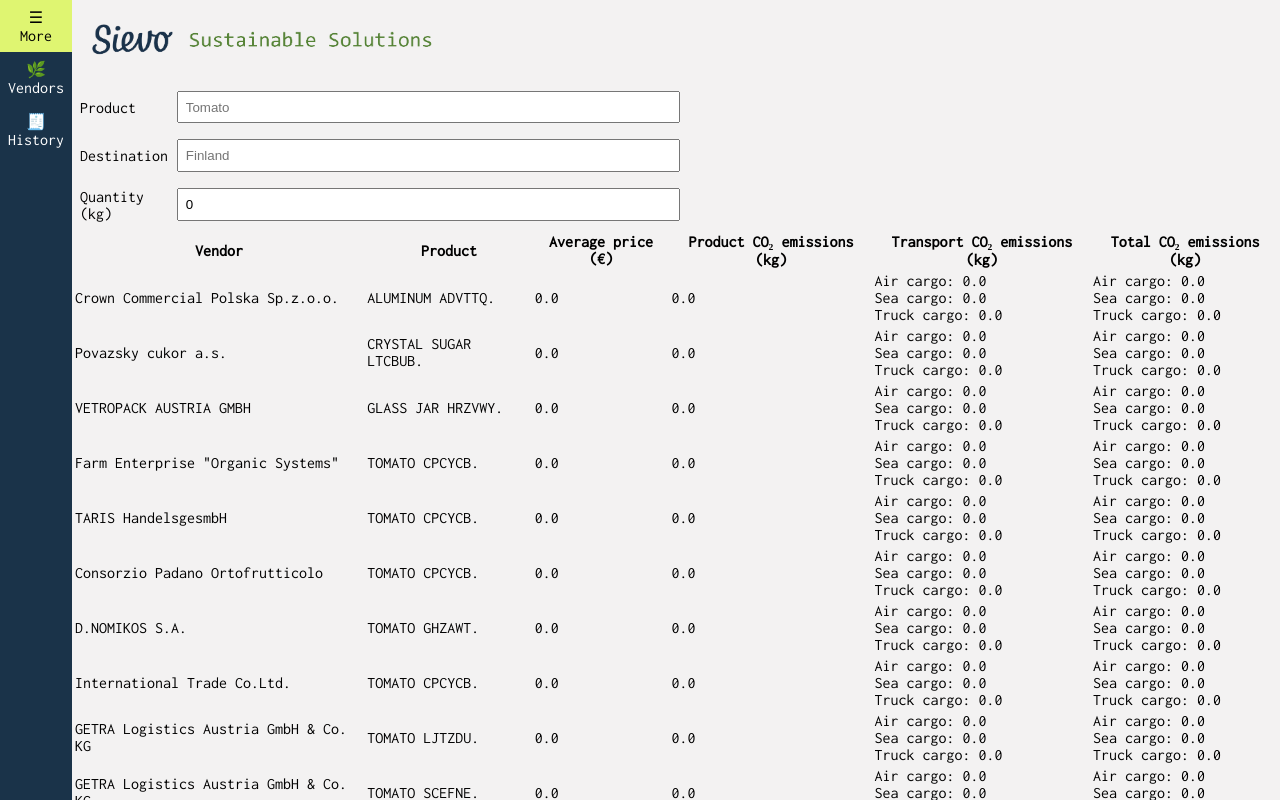
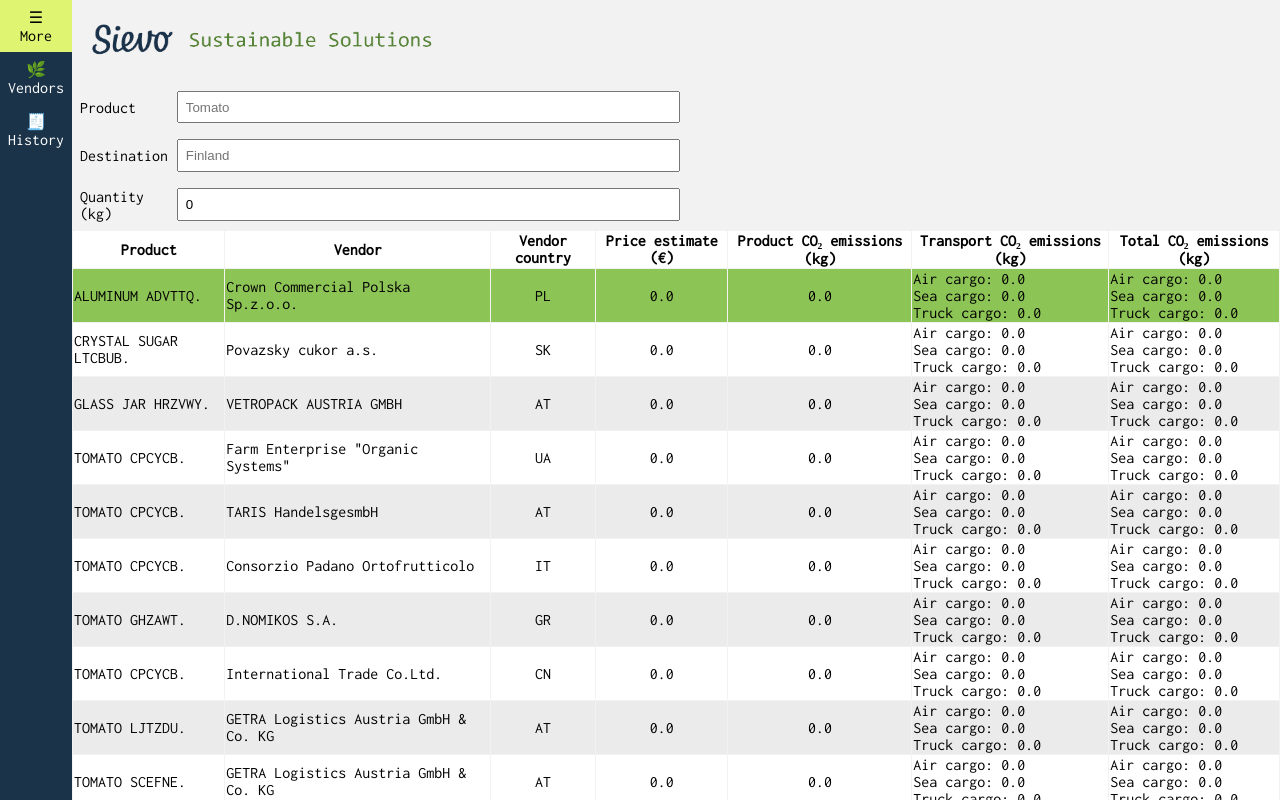
Before and after one commit to lachs1/junction2021, a React (Create React App) app in the folder app/: page / in a window 1280 px wide. Built offline with nearby package versions, Linux system fonts and the light colour scheme.

Commit message:
styling and vendor country addition

```diff
--- a/app/src/App.css
+++ b/app/src/App.css
@@ -63,6 +63,27 @@
   overflow-y: scroll;
   height: 100%;
   display: flex;
+  border: none;
+}
+
+tr:nth-child(even) {
+  background: rgb(235, 235, 235);
+}
+tr:nth-child(odd) {
+  background: #fff;
+}
+
+tr:hover {
+  background-color: rgb(209, 240, 199);
+  cursor: pointer;
+}
+
+.VendorTableCenter {
+  text-align: center;
+}
+
+.VendorTableBest {
+  background-color: rgb(141, 196, 86) !important;
 }
 
 .VendorTable {
--- a/app/src/App.js
+++ b/app/src/App.js
@@ -45,6 +45,7 @@
       if (row.Product.toLowerCase().includes(product.toLowerCase())) {
         let o = {
           vendor: row.vendor,
+          vendor_country: row.vendor_country,
           product: row.product,
         };
         let price = row.average_price * quantity;
@@ -86,23 +87,27 @@
     console.log(filteredData);
 
     const vendorTable = (
-      <table className='VendorTable'>
+      <table className='VendorTable' cellspacing='1' cellpadding='1'>
         <tbody>
           <tr>
+            <th>Product</th>
             <th>Vendor</th>
-            <th>Product</th>
-            <th>Average price (€)</th>
+            <th>Vendor country</th>
+            <th>Price estimate (€)</th>
             <th>Product CO₂ emissions (kg)</th>
             <th>Transport CO₂ emissions (kg)</th>
             <th>Total CO₂ emissions (kg)</th>
           </tr>
           {filteredData.map((row, index) => {
             return (
-              <tr key={index}>
+              <tr key={index} className={index == 0 ? 'VendorTableBest' : ''}>
+                <td>{row.product}</td>
                 <td>{row.vendor}</td>
-                <td>{row.product}</td>
-                <td>{row.price.toFixed(1)}</td>
-                <td>{row.co2_kg_kg.toFixed(1)}</td>
+                <td className='VendorTableCenter'>{row.vendor_country}</td>
+                <td className='VendorTableCenter'>{row.price.toFixed(1)}</td>
+                <td className='VendorTableCenter'>
+                  {row.co2_kg_kg.toFixed(1)}
+                </td>
                 <td>
                   <div>Air cargo: {row.transport.air.toFixed(1)}</div>
                   <div>Sea cargo: {row.transport.sea.toFixed(1)}</div>
```
